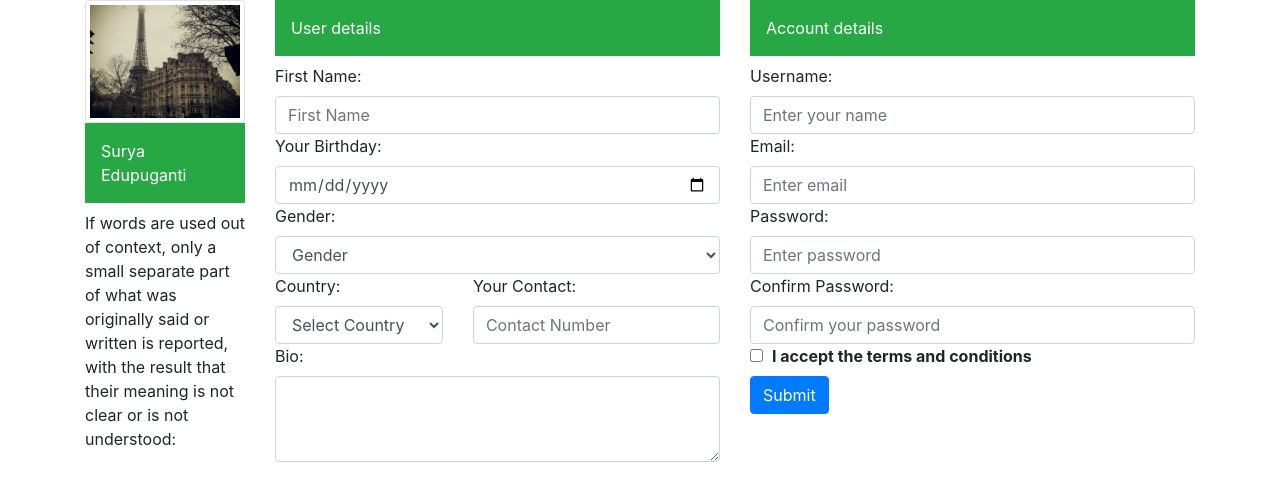
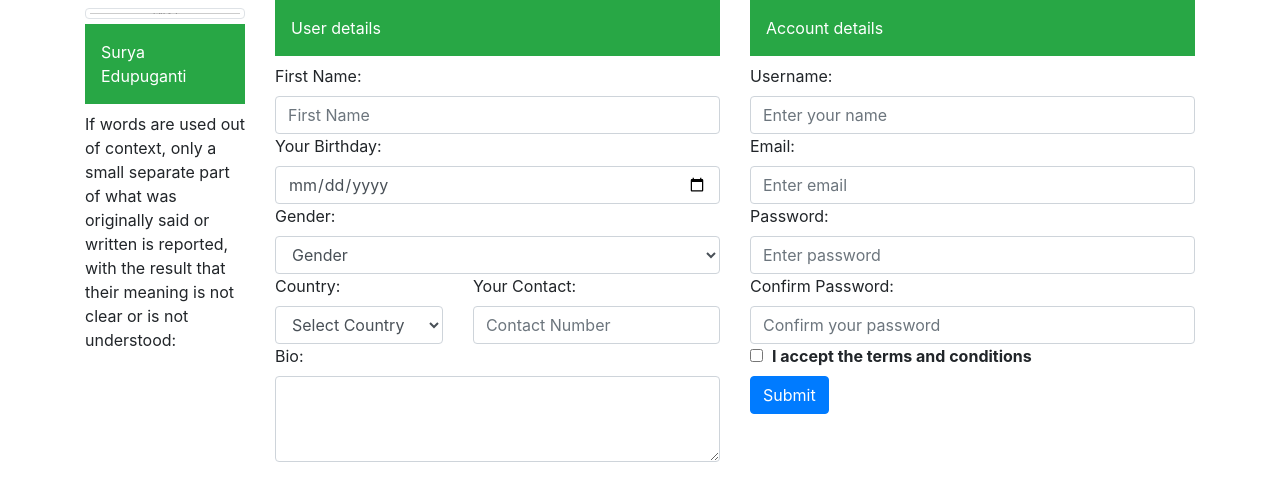
Before and after one commit to suryaedupuganti/practice-react-app, a React (Create React App) app: page / in a window 1280 px wide. Shown: the top 500 px of the page. Built offline with nearby package versions, Linux system fonts and the light colour scheme.

Commit message:
used image from placeholder.com

```diff
--- a/src/Pages/RegisterPage.js
+++ b/src/Pages/RegisterPage.js
@@ -6,7 +6,7 @@ const RegisterPage = () => {
     <div class="container full-width">
       <div class="row">
         <div class="col-sm-2">
-          <img src={ParisImage} class="img-thumbnail" alt="no picture" />
+          <img src="https://via.placeholder.com/150/0000FF/808080?Text=Digital.com" class="img-thumbnail" alt="no picture" />
           <div class="p-3 mb-2 bg-success text-white">Surya Edupuganti</div>
           <p>
             If words are used out of context, only a small separate part of what
```
